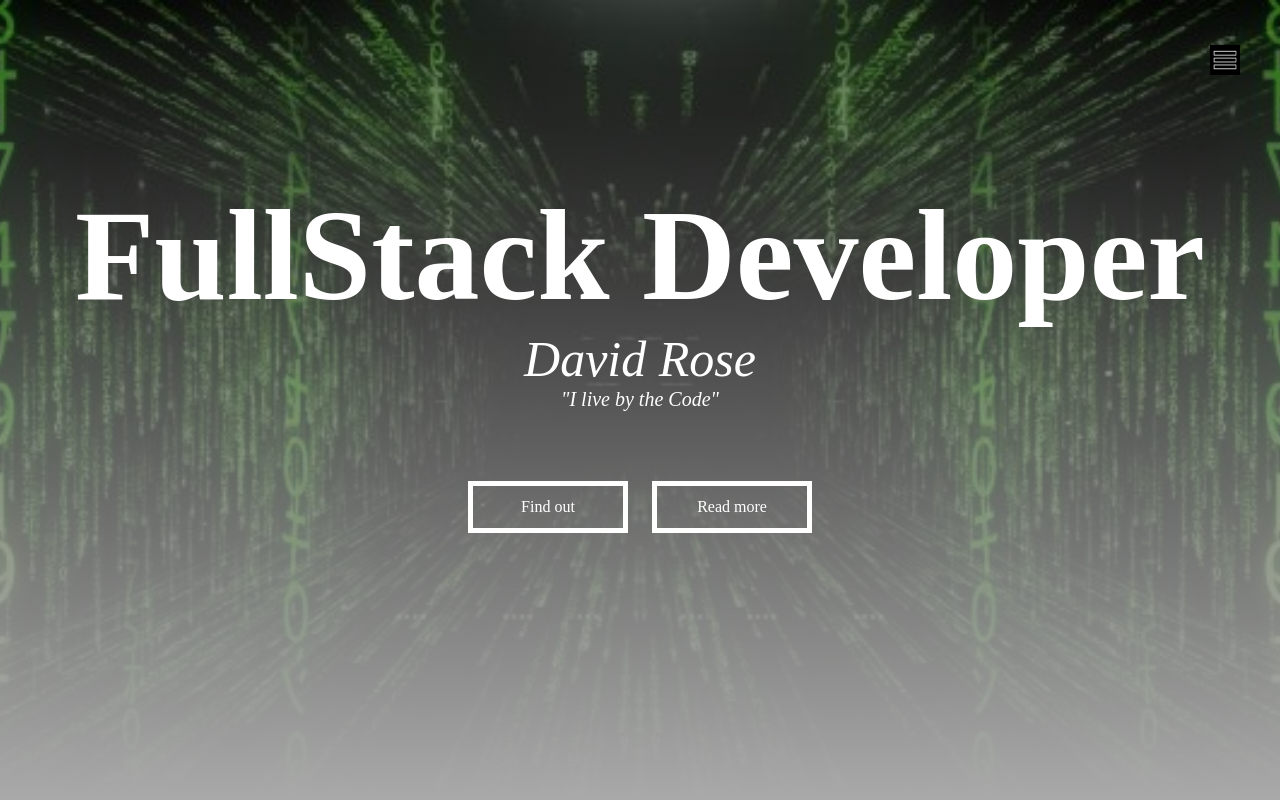
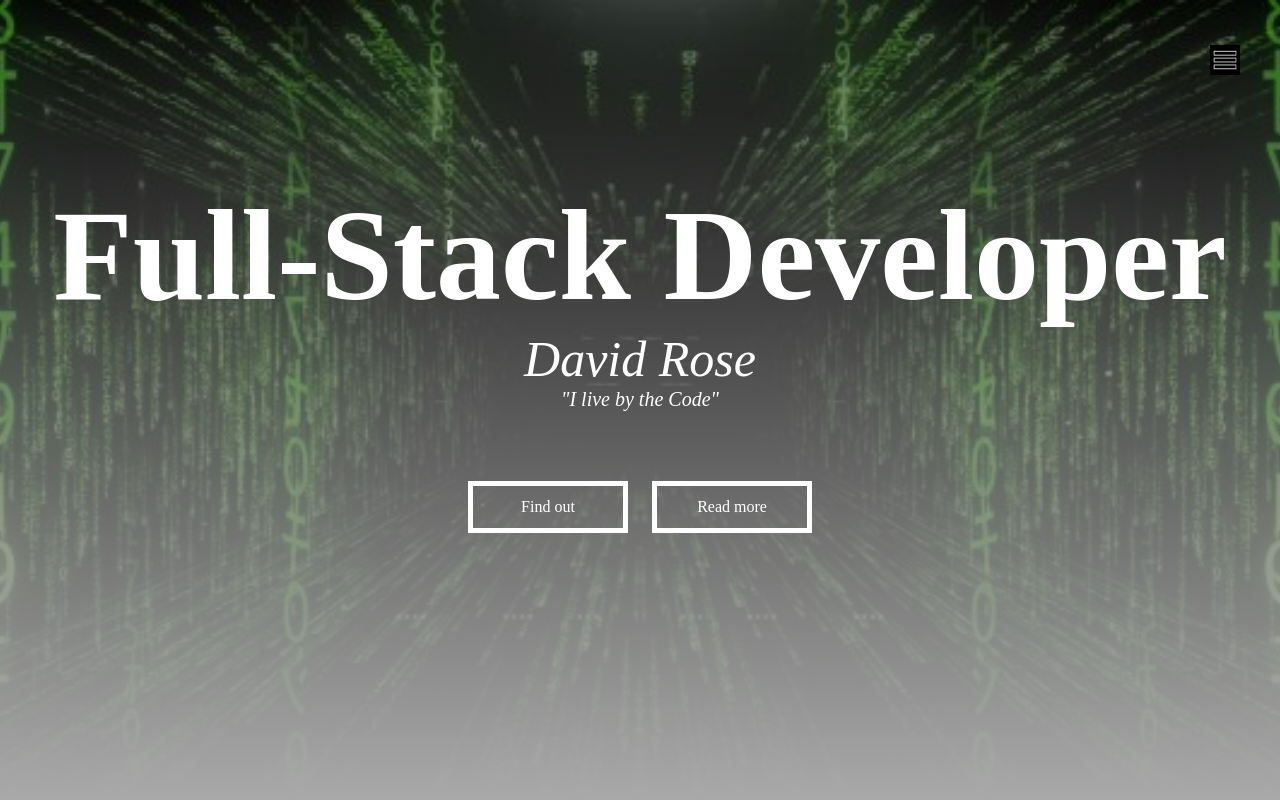
Before and after one commit to DavidRose1989/DavidRose1989.github.io, a plain HTML site: page index.html in a window 1280 px wide. Shown: the top 800 px of the page. Drawn offline with Linux system fonts and the light colour scheme; some packages are replaced by stand-ins of ours; a script that the page names is missing.

Commit message:
FullStack to Full-Stack

```diff
--- a/index.html
+++ b/index.html
@@ -9,7 +9,7 @@
     <body>
         <section id="banner">
             <div class="banner-text">
-                <h1>FullStack Developer</h1>
+                <h1>Full-Stack Developer</h1>
                 <p1>David Rose</p1>
                 <p>"I live by the Code"</p>
                 <div class="banner-btn">
```
